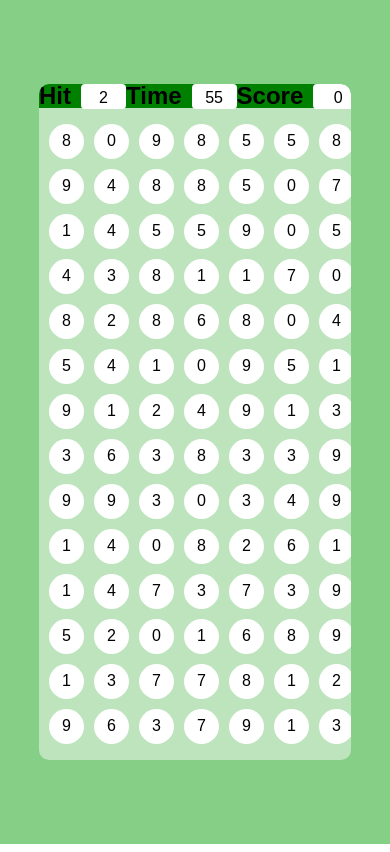
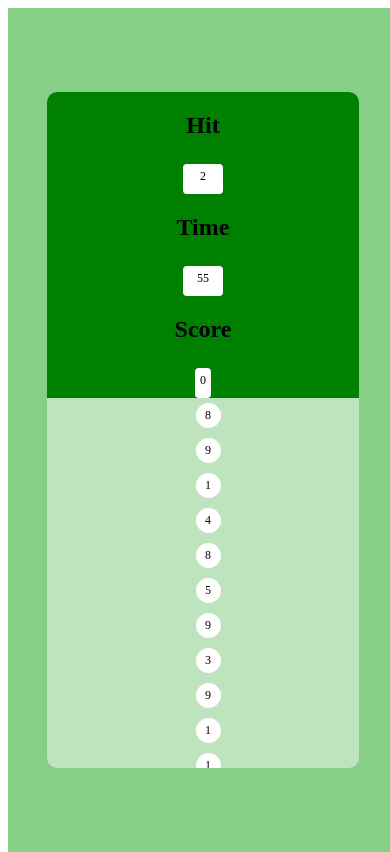
Before and after one commit to khateganesh/Bubble-Game, a plain HTML site: page main.html in a window 390 px wide. Drawn offline with Linux system fonts and the light colour scheme.

Commit message:
Update style.css

```diff
--- a/style.css
+++ b/style.css
@@ -1,4 +1,4 @@
-*{
+ho*{
     margin: 0;
     padding: 0;
     box-sizing: border-box;
@@ -85,3 +85,36 @@ html, body{
     background-color: rgb(134, 207, 134);
     cursor: pointer;
 }
+
+@media only screen and (max-width: 768px) {
+    #ptop {
+        flex-direction: column;
+        height: auto;
+    }
+    .elem {
+        flex-direction: column;
+        align-items: center;
+        gap: 5px;
+    }
+    #ptop #score {
+        width: auto;
+    }
+    .box {
+        width: 30px;
+        height: 20px;
+        font-size: 12px;
+    }
+    #pbtm {
+        height: auto;
+        padding: 5px;
+    }
+    #pbtm a {
+        padding: 8px 16px;
+        font-size: 14px;
+    }
+    .bubble {
+        width: 25px;
+        height: 25px;
+        font-size: 12px;
+    }
+}
```
